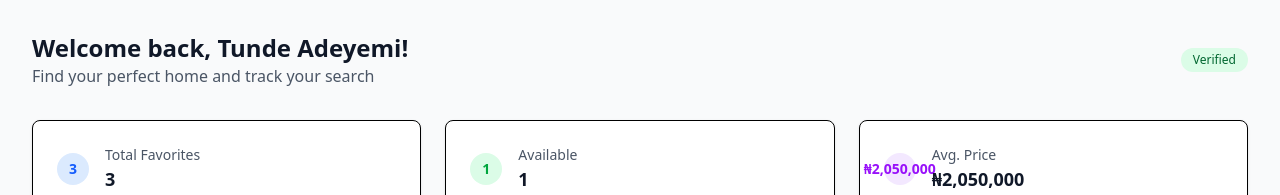
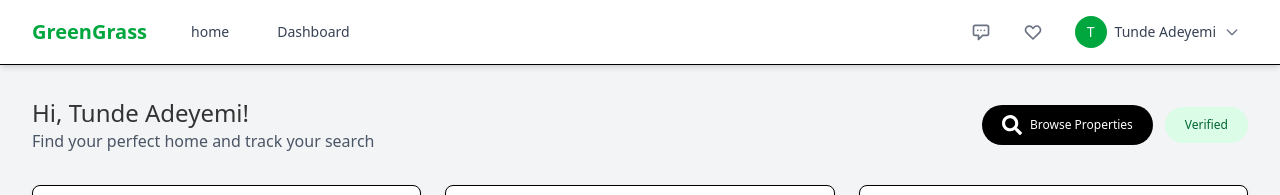
Before and after one commit to wailee2/loom, a React (Vite) app: page /dashboard in a window 1280 px wide. Both pictures are taken after a click on the button "Demo as Tenant". Shown: the top 195 px of the page. Built offline with nearby package versions, Linux system fonts and the light colour scheme.

Commit message:
Add Landlord and Tenant Dashboard components with property management features

```diff
--- a/package.json
+++ b/package.json
@@ -16,6 +16,7 @@
     "jwt-decode": "^4.0.0",
     "react": "^19.1.1",
     "react-dom": "^19.1.1",
+    "react-icons": "^5.5.0",
     "react-router-dom": "^6.30.1",
     "react-use-camera": "^1.1.7",
     "tailwindcss": "^4.1.12"
--- a/src/App.jsx
+++ b/src/App.jsx
@@ -18,7 +18,7 @@ function App() {
   return (
     <AuthProvider>
       <div className="min-h-screen flex flex-col">
-        {/*<Navbar user={user} setUser={setUser} />*/}
+        <Navbar user={user} setUser={setUser} />
         <div className="flex-1">
           <AppRoutes />
         </div>
--- a/src/pages/LandlordDashboard.jsx
+++ b/src/components/Dashboard/LandlordDashboard.jsx
@@ -1,9 +1,9 @@
 // pages/LandlordDashboard.jsx
 import React, { useState, useEffect } from 'react';
 import { Link } from 'react-router-dom';
-import DashboardPropertyCard from '../components/DashboardPropertyCard';
-import DashboardSearch from '../components/DashboardSearch';
-import propertyData from '../data/propertyData';
+import LandlordPropertyCard from './LandlordPropertyCard';
+import DashboardSearch from '../DashboardSearch';
+import propertyData from '../../data/propertyData';
 
 const LandlordDashboard = ({ user }) => {
   const [properties, setProperties] = useState([]);
@@ -238,7 +238,7 @@ const LandlordDashboard = ({ user }) => {
             ))
           ) : filteredProperties.length > 0 ? (
             filteredProperties.map((property) => (
-              <DashboardPropertyCard
+              <LandlordPropertyCard
                 key={property.id}
                 property={property}
                 onEdit={handleEditProperty}
--- a/src/components/DashboardPropertyCard.jsx
+++ b/src/components/Dashboard/LandlordPropertyCard.jsx
@@ -1,7 +1,7 @@
 // components/DashboardPropertyCard.jsx
 import React, { useState } from 'react';
 import { Link } from 'react-router-dom';
-import ConfirmationModal from './ConfirmationModal';
+import ConfirmationModal from '../ConfirmationModal';
 
 const DashboardPropertyCard = ({ property, onEdit, onDelete }) => {
   const [isDeleteModalOpen, setIsDeleteModalOpen] = useState(false);
--- a/src/pages/TenantDashboard.jsx
+++ b/src/components/Dashboard/TenantDashboard.jsx
@@ -1,8 +1,8 @@
 // pages/TenantDashboard.jsx
 import React, { useState, useEffect } from 'react';
 import { Link } from 'react-router-dom';
-import DashboardSearch from '../components/DashboardSearch';
-import propertyData from '../data/propertyData';
+import DashboardSearch from '../DashboardSearch';
+import propertyData from '../../data/propertyData';
 
 const TenantDashboard = ({ user }) => {
   const [favorites, setFavorites] = useState([]);
--- a/src/pages/Dashboard.jsx
+++ b/src/pages/Dashboard.jsx
@@ -1,7 +1,10 @@
 import React, { useState, useEffect } from 'react';
 import { useNavigate } from 'react-router-dom';
-import LandlordDashboard from './LandlordDashboard';
-import TenantDashboard from './TenantDashboard';
+import { Link } from "react-router-dom";
+import LandlordDashboard from '../components/Dashboard/LandlordDashboard';
+import TenantDashboard from '../components/Dashboard/TenantDashboard';
+import { FaPlusCircle, FaSearch } from "react-icons/fa";
+import { IoIosAddCircleOutline } from "react-icons/io"
 
 const Dashboard = () => {
   const [user, setUser] = useState(null);
@@ -29,14 +32,14 @@ const Dashboard = () => {
   }
 
   return (
-    <div className="min-h-screen bg-gray-50">
+    <div className="min-h-screen bg-gray-100">
       <div className="max-w-7xl mx-auto px-4 sm:px-6 lg:px-8 py-8">
         {/* Header */}
-        <div className="mb-8">
+        <div className="mb-8 ">
           <div className="flex items-center justify-between">
             <div>
-              <h1 className="text-2xl font-bold text-gray-900">
-                Welcome back, {user.name}!
+              <h1 className="text-2xl font-medium text-[#333]">
+                Hi, {user.name}!
               </h1>
               <p className="text-gray-600">
                 {user.role === 'landlord'
@@ -44,6 +47,27 @@ const Dashboard = () => {
                   : 'Find your perfect home and track your search'
                 }
               </p>
+
+            </div>
+            <div className='flex items-center  gap-3'>
+              <div>
+                {user.role === "landlord" ? (
+                  <Link
+                    to="/add-property"
+                    className="bg-black rounded-full text-white px-5 py-2.5 hover:bg-[#1a1a1a] text-xs flex items-center gap-2"
+                  >
+                    <IoIosAddCircleOutline className="text-white text-xl" />
+                    Add Property
+                  </Link>
+                  ) : (
+                  <Link
+                    to="/properties"
+                    className="bg-black rounded-full text-white px-5 py-2.5 hover:bg-[#1a1a1a] text-xs flex items-center gap-2"
+                  >
+                    <FaSearch className="text-white text-xl" />
+                    Browse Properties
+                  </Link>
+                )}
               </div>
               <div className="flex items-center space-x-4">
                 {!user.verified && (
@@ -54,11 +78,12 @@ const Dashboard = () => {
                     Complete Verification
                   </button>
                 )}
-              <span className={`px-3 py-1 rounded-full text-xs font-medium ${
+                <span className={`px-5 py-2.5 rounded-full text-xs font-medium ${
                   user.verified ? 'bg-green-100 text-green-800' : 'bg-gray-100 text-gray-800'
                 }`}>
                   {user.verified ? 'Verified' : 'Unverified'}
                 </span>
+              </div>
             </div>
           </div>
         </div>
--- a/src/pages/Login.jsx
+++ b/src/pages/Login.jsx
@@ -90,7 +90,7 @@ const Login = () => {
   };
 
   return (
-    <div className="xl:h-screen w-full flex items-center bg-white relative">
+    <div className="min-h-screen w-full flex items-center bg-white relative">
       <div
         className="absolute inset-0 bg-cover bg-center bg-[url('/loginbg.jpg')] lg:bg-none"
       >
--- a/src/routes.jsx
+++ b/src/routes.jsx
@@ -11,13 +11,14 @@ import Messages from "./pages/Messages";
 import LandlordProfile from "./pages/LandlordProfile";
 import TenantProfile from "./pages/TenantProfile";
 import Dashboard from "./pages/Dashboard";
+import ListProperty from "./pages/ListProperty";
 import ProfileSettings from "./pages/ProfileSettings";
 import AddProperty from "./pages/AddProperty";
 import EditProperty from "./pages/EditProperty";
 import PaymentPage from "./pages/PaymentPage";
 import Transactions from "./pages/Transactions";
 import TransactionDetail from "./pages/TransactionDetail";
-import ListProperty from "./pages/ListProperty";
+
 
 // Authentication check functions
 const isAuthenticated = () => {
```
Also changed, not shown: src/components/Dashboard/StatCards.jsx (added), 1 other file (tests, documents, lock files or other folders). Lines whose indentation alone changed are shown as unchanged.
